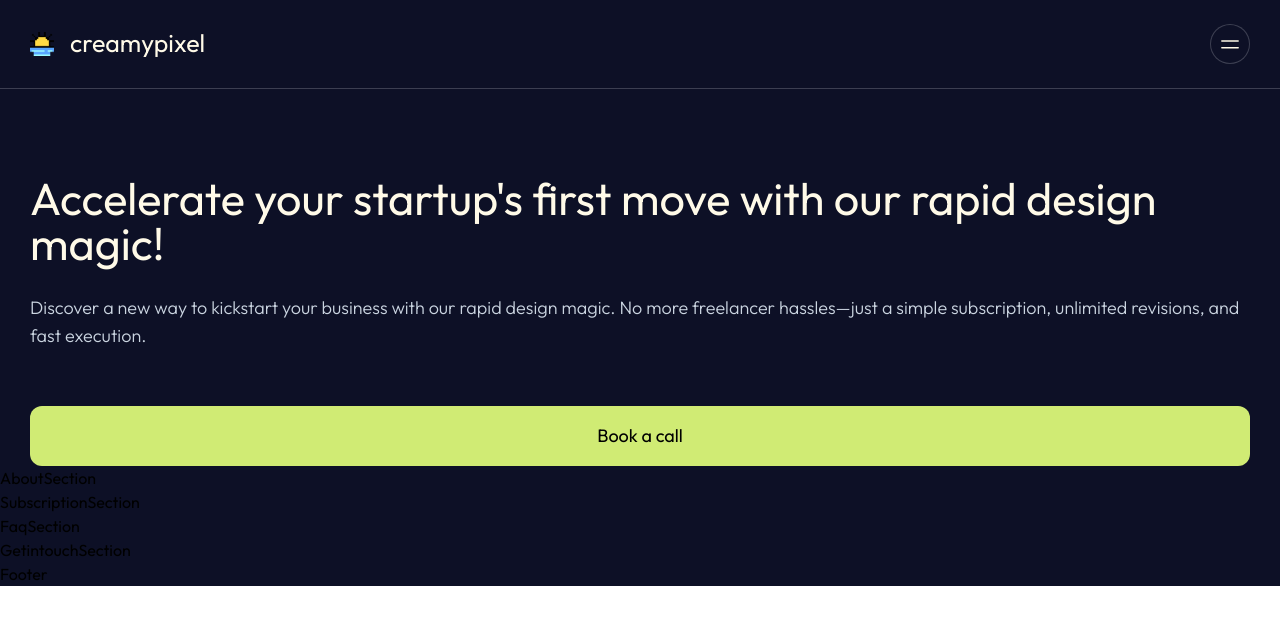
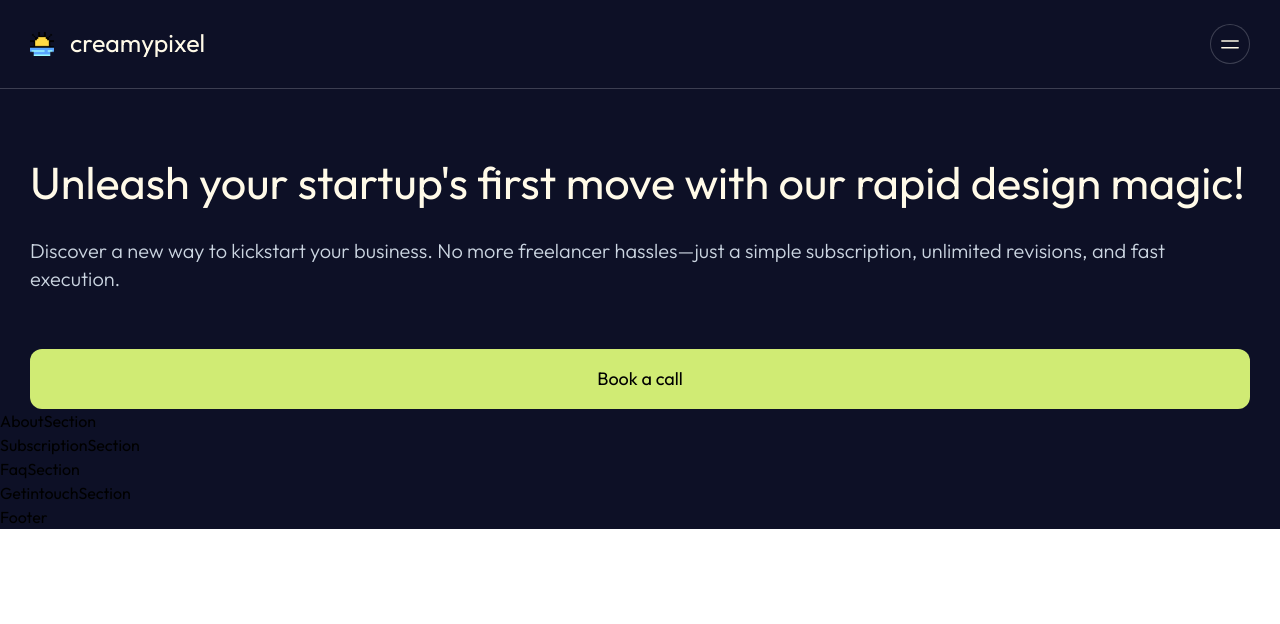
Before and after one commit to alif-firdaus/creamypixel, a React (Create React App) app: page / in a window 1280 px wide. Shown: the top 624 px of the page. Built offline with nearby package versions, Linux system fonts and the light colour scheme.

Commit message:
Hero-section : updated

```diff
--- a/src/components/Hero-section.jsx
+++ b/src/components/Hero-section.jsx
@@ -2,15 +2,14 @@ import React from "react";
 
 const HeroSection = () => {
 	return (
-		<div className="pt-44 px-sectionpxsm">
+		<div className="pt-40 px-sectionpxsm">
 			<p className="text-[45px] leading-none text-sand">
-				Accelerate your startup's first move with our rapid design
-				magic!
+				Unleash your startup's first move with our rapid design magic!
 			</p>
-			<p className="text-lg font-light mt-7 text-slate-300">
-				Discover a new way to kickstart your business with our rapid
-				design magic. No more freelancer hassles—just a simple
-				subscription, unlimited revisions, and fast execution.
+			<p className="mt-8 text-xl font-light text-slate-300">
+				Discover a new way to kickstart your business. No more
+				freelancer hassles—just a simple subscription, unlimited
+				revisions, and fast execution.
 			</p>
 
 			{/* Main Button */}
```
